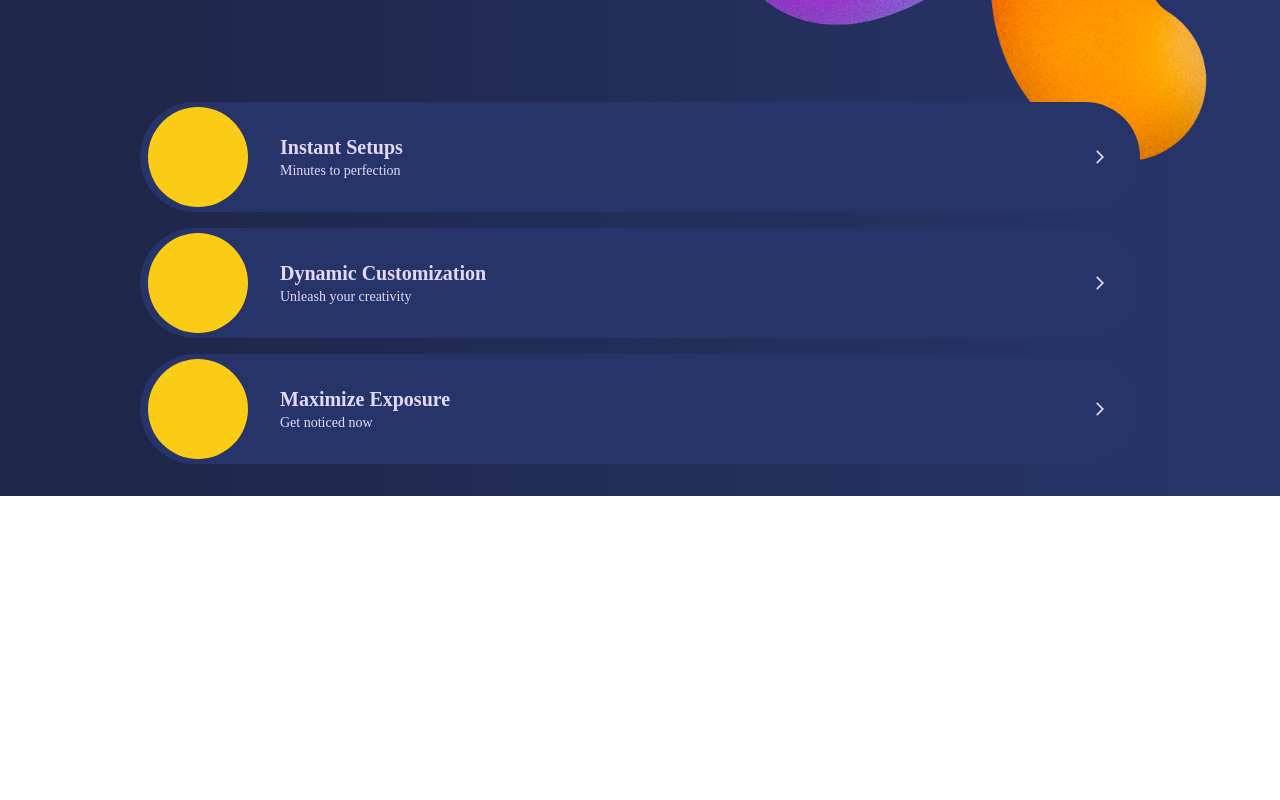
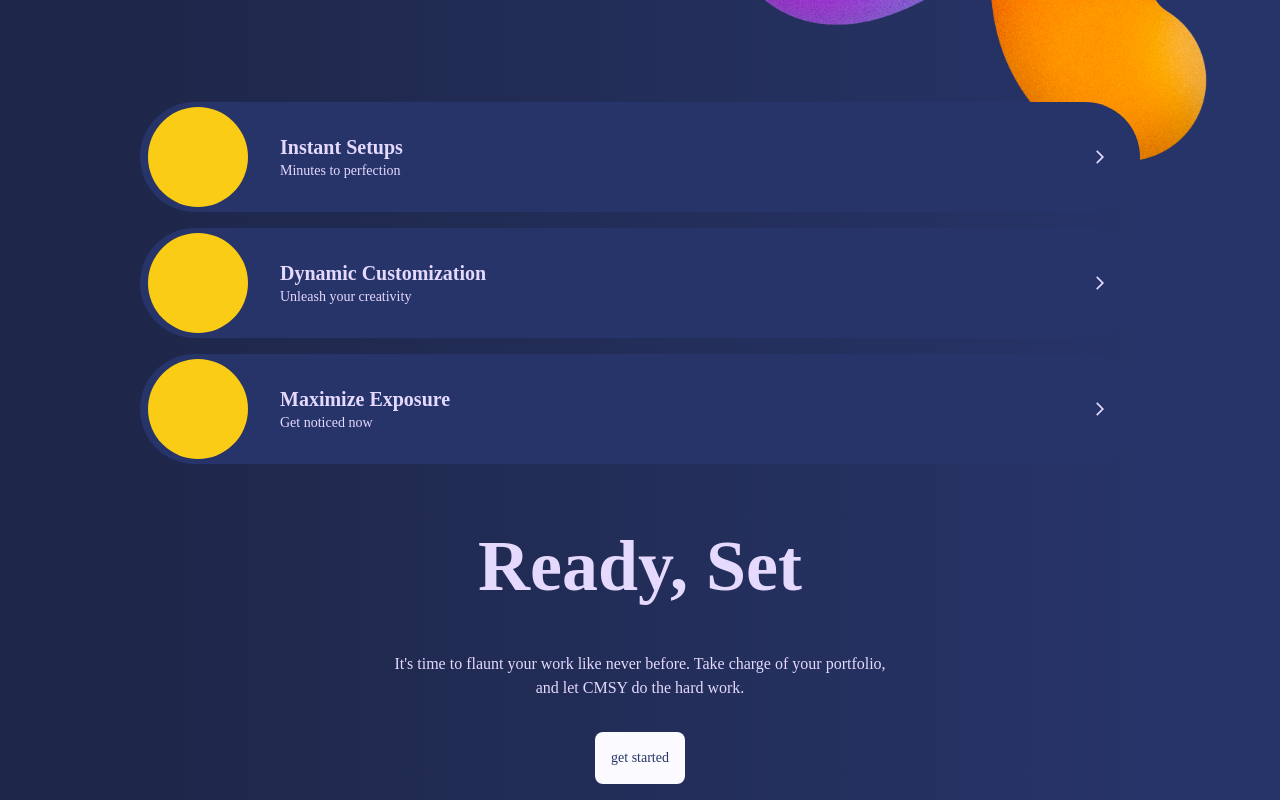
Before and after one commit to cmsy-tn/cmsy-landing-page, a React (Vite) app: page / in a window 1280 px wide. Shown: the part 1262-2062 px from the top of the page. Before the commit the page ends 1758 px from the top, so only its background shows below. Built offline with nearby package versions, Linux system fonts and the light colour scheme.

Commit message:
Hype section

```diff
--- a/src/App.tsx
+++ b/src/App.tsx
@@ -3,6 +3,7 @@ import styled from "styled-components"
 import HeroSection from "./components/HeroSection"
 import MainSection from "./components/MainSection";
 import GuidesSection from "./components/guides/GuidesSection";
+import HypeSection from "./components/HypeSection";
 
 function App() {
   return (
@@ -10,6 +11,7 @@ function App() {
       <HeroSection />
       <MainSection />
       <GuidesSection />
+      <HypeSection />
     </LandingPageLayout>
   )
 }
--- /dev/null
+++ b/src/components/HypeSection.tsx
@@ -0,0 +1,22 @@
+import concatClassNames from '../utils/ConcatClasses'
+
+export default function HypeSection() {
+    return (
+        <div className='min-h-full w-full py-4 relative'>
+            <main className='max-w-[var(--max-content-width)] mx-auto z-20 relative text-center'>
+
+                <h1 className='capitalize  text-[4.5rem] text-[var(--secondary-color)] font-["Limelight"] font-bold'>Ready, Set</h1>
+                <p className='font-["Space_Grotesk"] text-[var(--secondary-color)] text-base max-w-[500px] mx-auto my-8'>It's time to flaunt your work like never before. Take charge of your portfolio, and let CMSY do the hard work.</p>
+                <button className={concatClassNames(
+                    'p-4 bg-[var(--offset-text)] rounded-lg',
+                    'text-[var(--offset-color)] text-sm font-["Space_Grotesk"]'
+                )}>get started</button>
+
+            </main>
+        </div>
+    )
+}
+
+
+
+// font-["Space_Grotesk"] font-bold text-xl text-[var(--secondary-color)]
```
